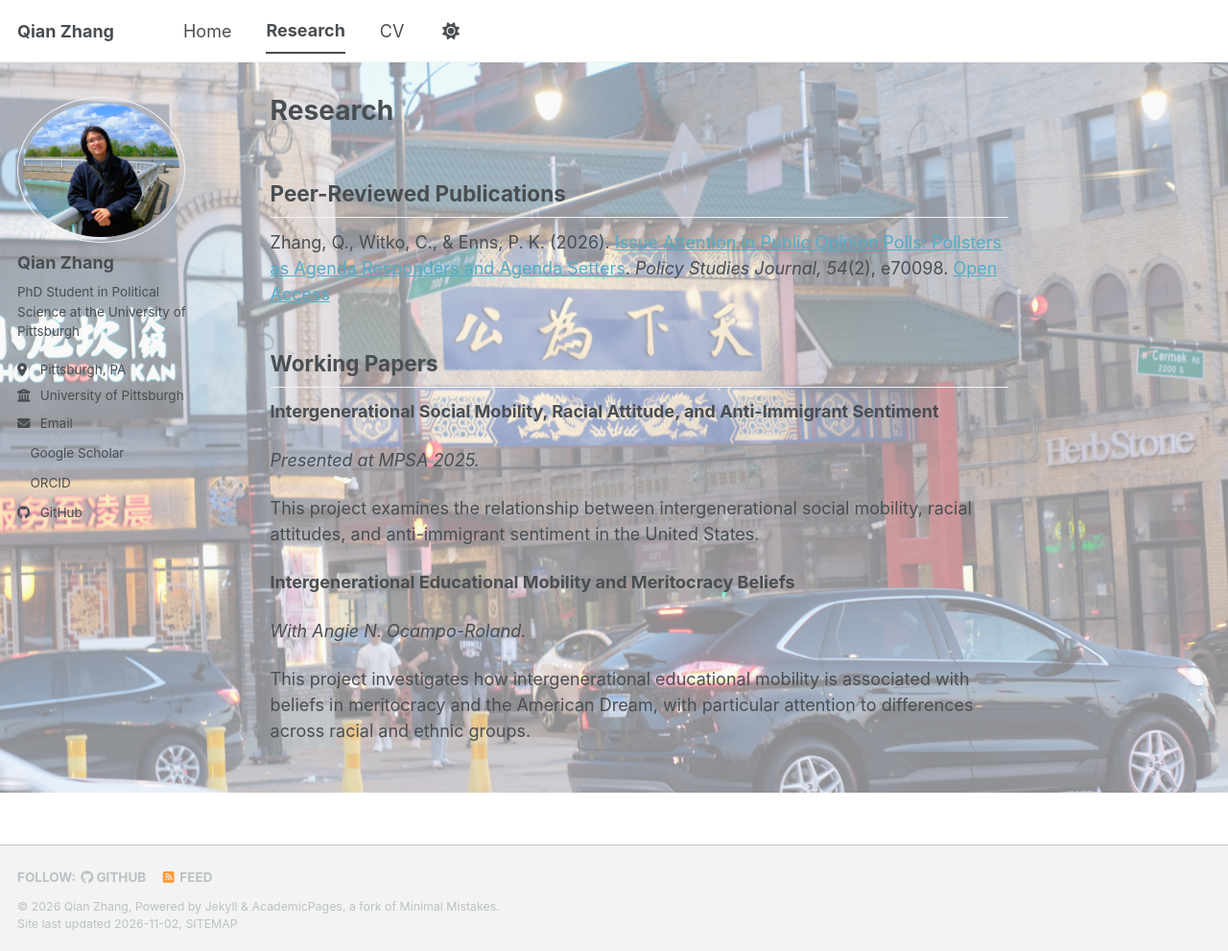
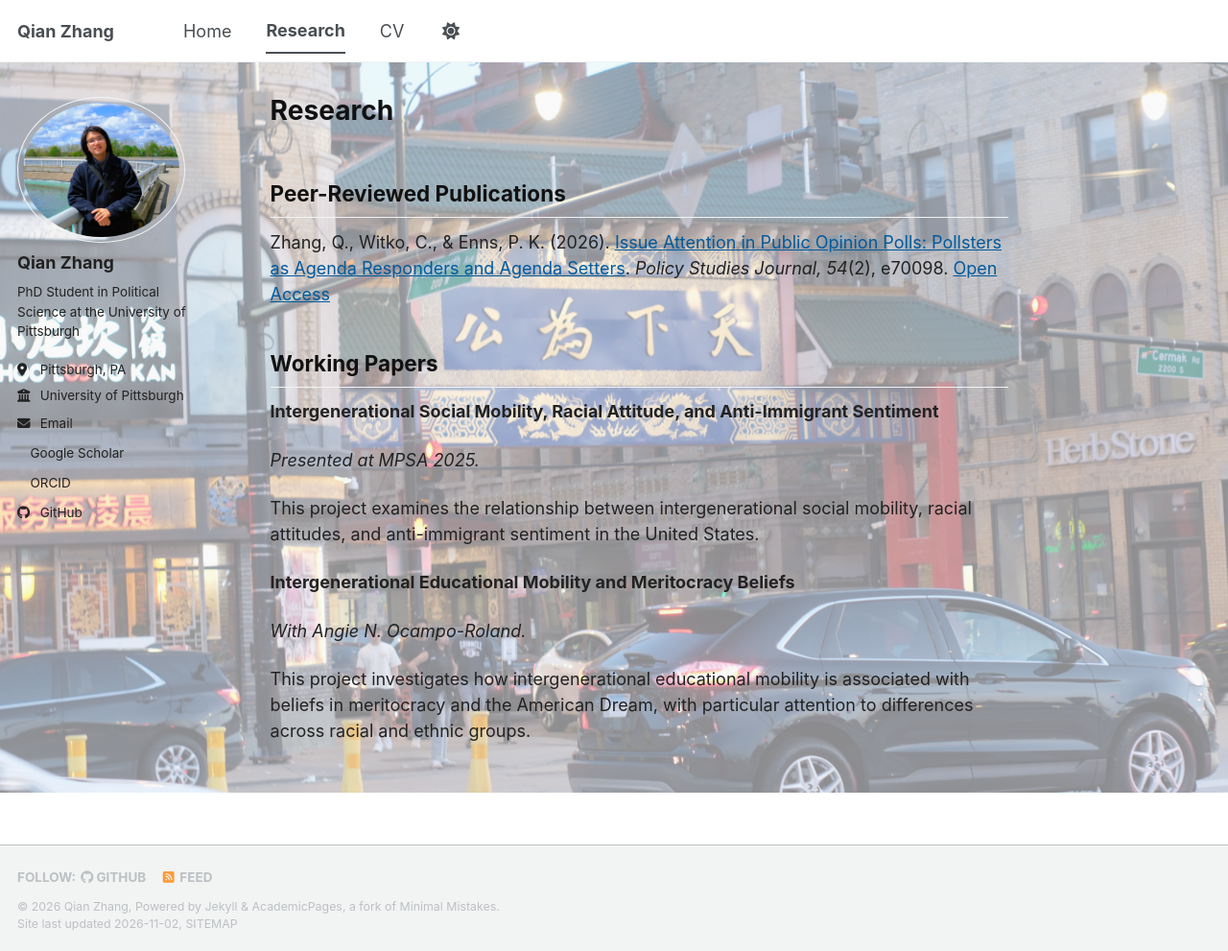
Before and after one commit to Qian567/Qian567.github.io, a Jekyll site: the page built from research/index.md, in a window 1280 px wide and 991 px high. Shown: the whole window at 96% size. Built offline with Jekyll 4.4.1, drawn with Linux system fonts in a browser that asks for light colours; a script bundle is joined from its source files by our own code; a style sheet for code colours, icons or effects is not loaded.

Commit message:
Update custom.html

```diff
--- a/_includes/head/custom.html
+++ b/_includes/head/custom.html
@@ -38,7 +40,45 @@ body {
   background-position: center center;
   background-repeat: no-repeat;
   background-attachment: fixed;
+  color: #222222;
 }
+
+/* Research page title */
+.page__title {
+  color: #111111 !important;
+}
+
+/* Section headings */
+.page__content h2,
+.page__content h3,
+.page__content h4 {
+  color: #111111 !important;
+}
+
+/* Research text */
+.page__content,
+.page__content p,
+.page__content li,
+.page__content strong,
+.page__content em {
+  color: #222222 !important;
+}
+
+/* Sidebar text */
+.sidebar,
+.author__name,
+.author__bio,
+.author__urls,
+.author__urls li,
+.author__urls a {
+  color: #222222 !important;
+}
+
+/* Publication links */
+.page__content a {
+  color: #005a9c !important;
+}
+
 </style>
 {% endif %}
 
```
Also changed, not shown: other parts of _includes/head/custom.html (+2 -0 lines).
